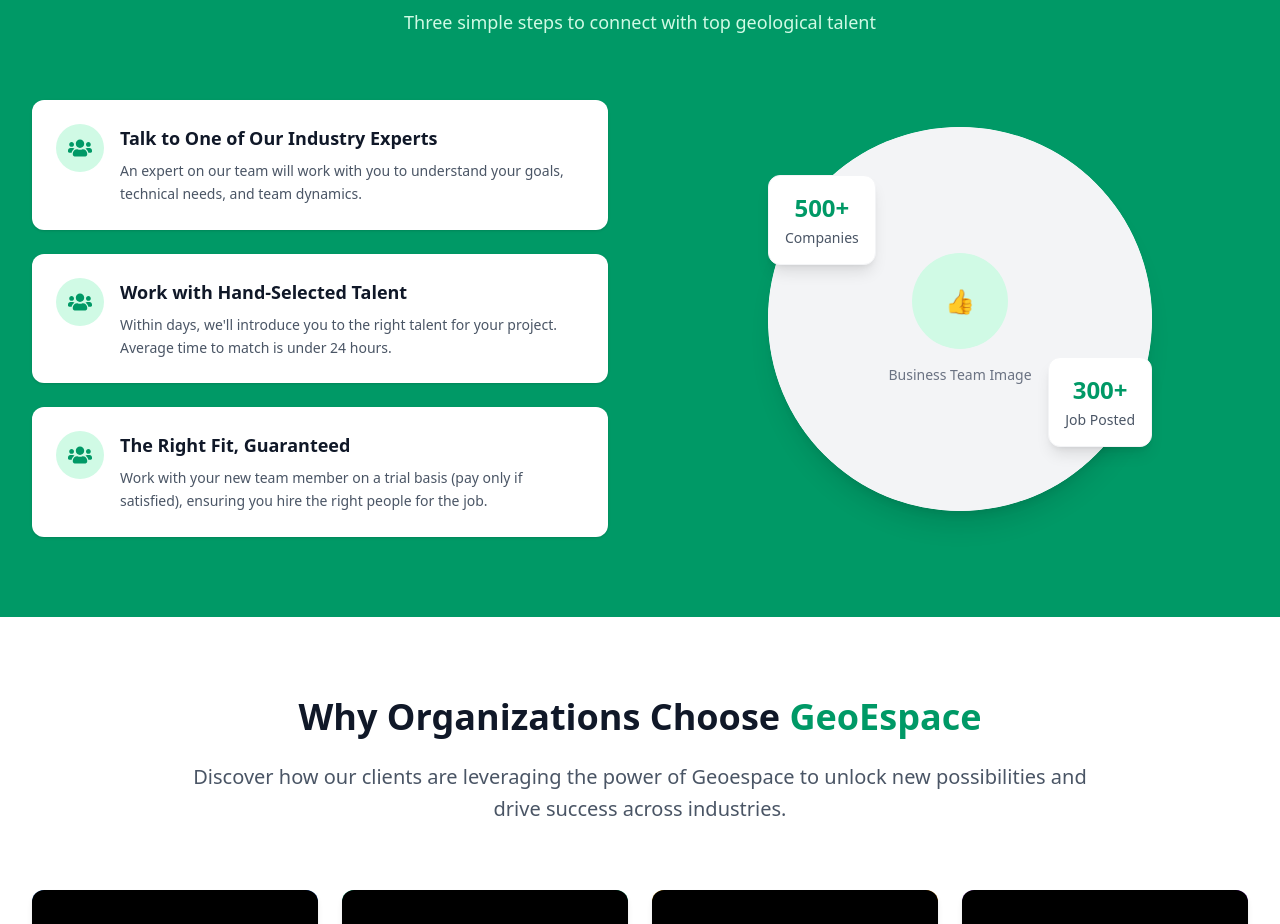
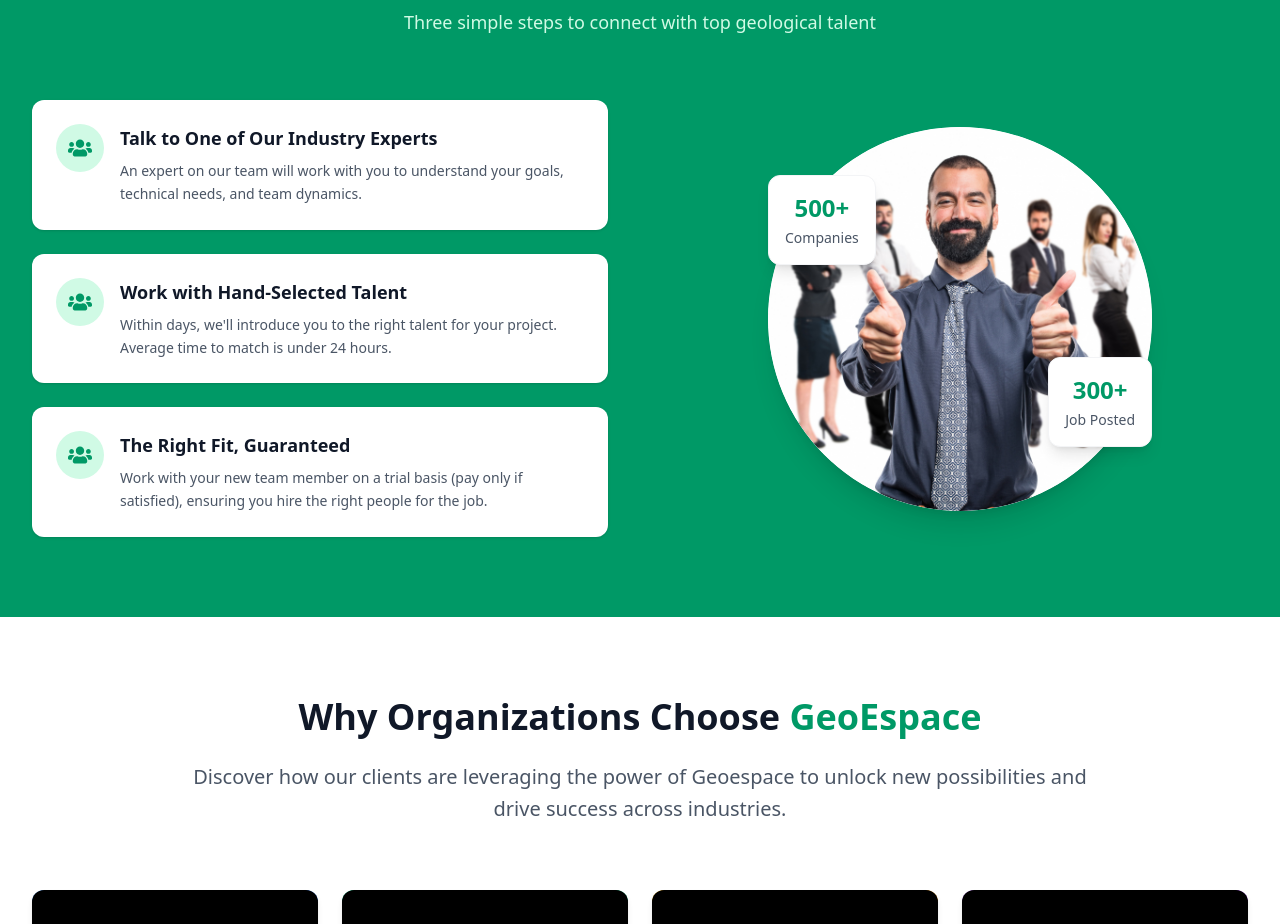
Before and after one commit to dev-sajib/geospace-static, a React (Vite) app: page / in a window 1280 px wide. Shown: the part 4580-5504 px from the top of the page. Built offline with nearby package versions, Linux system fonts and the light colour scheme.

Commit message:
Chore: Updated hiring component with image (home)

```diff
--- a/src/components/HiringProcess.jsx
+++ b/src/components/HiringProcess.jsx
@@ -64,18 +64,11 @@
           <div className="flex justify-center mt-8 lg:mt-0">
             <div className="relative w-full max-w-xs sm:max-w-sm lg:max-w-md">
               <div className="w-64 h-64 sm:w-80 sm:h-80 lg:w-96 lg:h-96 bg-white rounded-full flex items-center justify-center overflow-hidden mx-auto shadow-xl">
-                <div className="w-full h-full bg-gray-100 rounded-full flex items-center justify-center">
-                  <div className="text-center">
-                    <div className="w-16 h-16 sm:w-20 sm:h-20 lg:w-24 lg:h-24 bg-emerald-100 rounded-full flex items-center justify-center mx-auto mb-3 sm:mb-4">
-                      <span className="text-emerald-600 font-bold text-xl sm:text-2xl">
-                        👍
-                      </span>
-                    </div>
-                    <p className="text-gray-500 text-xs sm:text-sm">
-                      Business Team Image
-                    </p>
-                  </div>
-                </div>
+                <img
+                  src="/images/hiring1.jpg"
+                  alt="Business Team"
+                  className="w-full h-full object-cover rounded-full"
+                />
               </div>
 
               <div className="absolute top-6 -left-2 sm:top-8 sm:left-4 lg:top-12 lg:left-8 bg-white rounded-xl p-2 sm:p-3 lg:p-4 shadow-lg border border-gray-100 transform hover:scale-105 transition-transform duration-200">
```
Also changed, not shown: public/images/hiring1.jpg (added).
